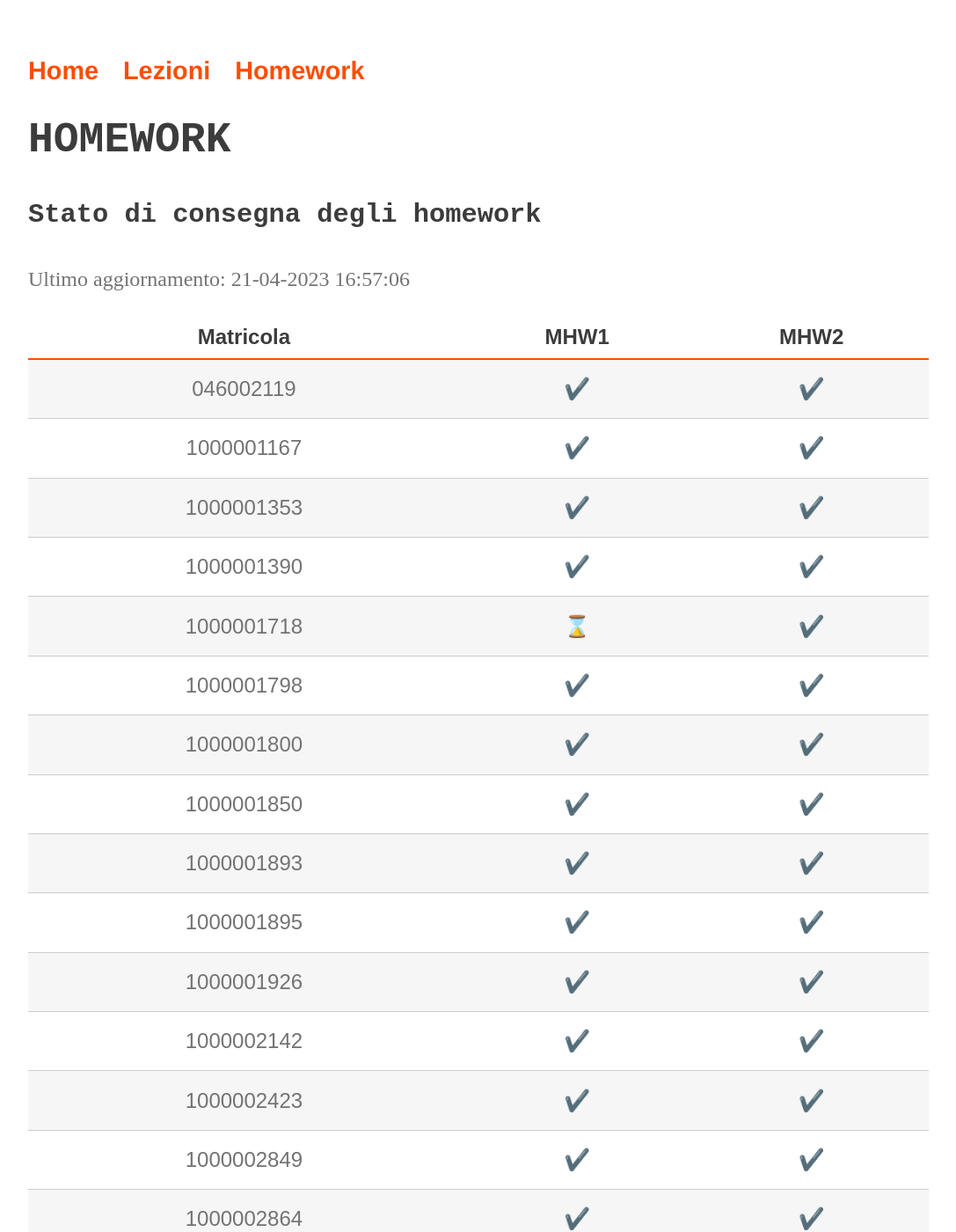
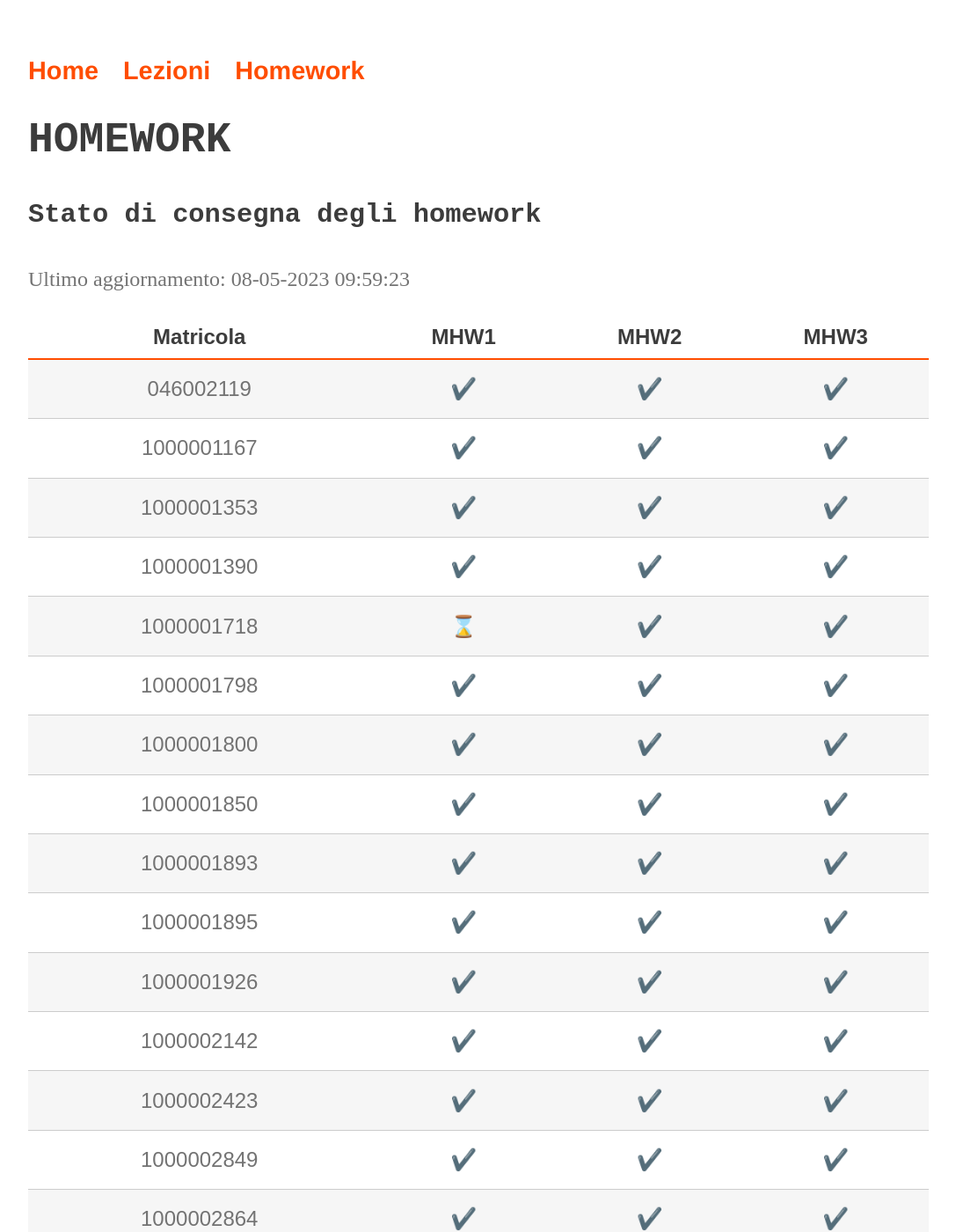
Before and after one commit to perceivelab/wp-al-23, a Jekyll site: the page built from status.md, in a window 1280 px wide and 1400 px high. Shown: the whole window at 88% size, without its empty margins (96-1183 px from the left). Built offline with Jekyll 4.4.1, drawn with Linux system fonts in a browser that asks for light colours; emoji names are drawn with the system emoji font; our own code applies the rules of GitHub Pages for plain Markdown files; some of the changed text lies outside the part shown.

Commit message:
Update status

```diff
--- a/status.md
+++ b/status.md
@@ -6,163 +6,163 @@ layout: page
 
 #### Stato di consegna degli homework
 
-Ultimo aggiornamento: 21-04-2023 16:57:06
+Ultimo aggiornamento: 08-05-2023 09:59:23
 
-| Matricola | MHW1 |  MHW2 |
-| :------: | :----: | :----: |
-| 046002119 | :heavy_check_mark: | :heavy_check_mark: |
-| 1000001167 | :heavy_check_mark: | :heavy_check_mark: |
-| 1000001353 | :heavy_check_mark: | :heavy_check_mark: |
-| 1000001390 | :heavy_check_mark: | :heavy_check_mark: |
-| 1000001718 | :hourglass: | :heavy_check_mark: |
-| 1000001798 | :heavy_check_mark: | :heavy_check_mark: |
-| 1000001800 | :heavy_check_mark: | :heavy_check_mark: |
-| 1000001850 | :heavy_check_mark: | :heavy_check_mark: |
-| 1000001893 | :heavy_check_mark: | :heavy_check_mark: |
-| 1000001895 | :heavy_check_mark: | :heavy_check_mark: |
-| 1000001926 | :heavy_check_mark: | :heavy_check_mark: |
-| 1000002142 | :heavy_check_mark: | :heavy_check_mark: |
-| 1000002423 | :heavy_check_mark: | :heavy_check_mark: |
-| 1000002849 | :heavy_check_mark: | :heavy_check_mark: |
-| 1000002864 | :heavy_check_mark: | :heavy_check_mark: |
-| 1000003096 | :heavy_check_mark: | :heavy_check_mark: |
-| 1000003132 | :heavy_check_mark: | :heavy_check_mark: |
-| 1000003857 | :heavy_check_mark: | :heavy_check_mark: |
-| 1000005160 | :heavy_check_mark: | :heavy_check_mark: |
-| 1000006757 | :heavy_check_mark: | :heavy_check_mark: |
-| 1000007890 | :heavy_check_mark: | :heavy_check_mark: |
-| 1000011314 | :heavy_check_mark: | :heavy_check_mark: |
-| 1000012104 | :heavy_check_mark: | :heavy_check_mark: |
-| 1000012126 | :heavy_check_mark: | :heavy_check_mark: |
-| 1000014446 | :heavy_check_mark: | :heavy_check_mark: |
-| 1000014461 | :heavy_check_mark: | :heavy_check_mark: |
-| 1000014469 | :heavy_check_mark: | :heavy_check_mark: |
-| 1000014514 | :heavy_check_mark: | :heavy_check_mark: |
-| 1000014523 | :heavy_check_mark: | :heavy_check_mark: |
-| 1000014527 | :heavy_check_mark: | :x: |
-| 1000014536 | :heavy_check_mark: | :heavy_check_mark: |
-| 1000014542 | :heavy_check_mark: | :heavy_check_mark: |
-| 1000014560 | :heavy_check_mark: | :heavy_check_mark: |
-| 1000014564 | :heavy_check_mark: | :heavy_check_mark: |
-| 1000014567 | :heavy_check_mark: | :heavy_check_mark: |
-| 1000014592 | :heavy_check_mark: | :heavy_check_mark: |
-| 1000014599 | :heavy_check_mark: | :heavy_check_mark: |
-| 1000014629 | :heavy_check_mark: | :heavy_check_mark: |
-| 1000014633 | :heavy_check_mark: | :heavy_check_mark: |
-| 1000014638 | :heavy_check_mark: | :heavy_check_mark: |
-| 1000014654 | :heavy_check_mark: | :heavy_check_mark: |
-| 1000014674 | :heavy_check_mark: | :heavy_check_mark: |
-| 1000014688 | :heavy_check_mark: | :heavy_check_mark: |
-| 1000014719 | :heavy_check_mark: | :heavy_check_mark: |
-| 1000014731 | :heavy_check_mark: | :heavy_check_mark: |
-| 1000014775 | :heavy_check_mark: | :heavy_check_mark: |
-| 1000014793 | :heavy_check_mark: | :heavy_check_mark: |
-| 1000014800 | :heavy_check_mark: | :heavy_check_mark: |
-| 1000014823 | :heavy_check_mark: | :heavy_check_mark: |
-| 1000014826 | :heavy_check_mark: | :heavy_check_mark: |
-| 1000014831 | :heavy_check_mark: | :x: |
-| 1000014832 | :heavy_check_mark: | :heavy_check_mark: |
-| 1000014836 | :heavy_check_mark: | :heavy_check_mark: |
-| 1000014837 | :heavy_check_mark: | :heavy_check_mark: |
-| 1000014847 | :heavy_check_mark: | :heavy_check_mark: |
-| 1000014935 | :heavy_check_mark: | :heavy_check_mark: |
-| 1000014947 | :heavy_check_mark: | :hourglass: |
-| 1000015005 | :heavy_check_mark: | :heavy_check_mark: |
-| 1000015022 | :heavy_check_mark: | :heavy_check_mark: |
-| 1000015037 | :heavy_check_mark: | :heavy_check_mark: |
-| 1000015063 | :heavy_check_mark: | :heavy_check_mark: |
-| 1000015111 | :heavy_check_mark: | :heavy_check_mark: |
-| 1000015126 | :heavy_check_mark: | :heavy_check_mark: |
-| 1000015159 | :heavy_check_mark: | :heavy_check_mark: |
-| 1000015187 | :heavy_check_mark: | :heavy_check_mark: |
-| 1000015204 | :heavy_check_mark: | :heavy_check_mark: |
-| 1000015237 | :heavy_check_mark: | :heavy_check_mark: |
-| 1000015248 | :heavy_check_mark: | :heavy_check_mark: |
-| 1000015266 | :heavy_check_mark: | :heavy_check_mark: |
-| 1000015308 | :heavy_check_mark: | :heavy_check_mark: |
-| 1000015325 | :heavy_check_mark: | :heavy_check_mark: |
-| 1000015332 | :heavy_check_mark: | :heavy_check_mark: |
-| 1000015351 | :heavy_check_mark: | :heavy_check_mark: |
-| 1000015380 | :x: | :x: |
-| 1000015425 | :heavy_check_mark: | :heavy_check_mark: |
-| 1000015459 | :heavy_check_mark: | :heavy_check_mark: |
-| 1000015488 | :heavy_check_mark: | :heavy_check_mark: |
-| 1000015514 | :heavy_check_mark: | :heavy_check_mark: |
-| 1000015612 | :heavy_check_mark: | :heavy_check_mark: |
-| 1000015752 | :heavy_check_mark: | :heavy_check_mark: |
-| 1000015803 | :heavy_check_mark: | :heavy_check_mark: |
-| 1000015804 | :heavy_check_mark: | :heavy_check_mark: |
-| 1000015817 | :heavy_check_mark: | :heavy_check_mark: |
-| 1000015842 | :heavy_check_mark: | :heavy_check_mark: |
-| 1000015891 | :heavy_check_mark: | :heavy_check_mark: |
-| 1000015900 | :heavy_check_mark: | :heavy_check_mark: |
-| 1000015905 | :heavy_check_mark: | :heavy_check_mark: |
-| 1000015960 | :heavy_check_mark: | :heavy_check_mark: |
-| 1000015996 | :heavy_check_mark: | :heavy_check_mark: |
-| 1000016054 | :heavy_check_mark: | :heavy_check_mark: |
-| 1000016055 | :heavy_check_mark: | :heavy_check_mark: |
-| 1000016059 | :heavy_check_mark: | :heavy_check_mark: |
-| 1000016075 | :heavy_check_mark: | :heavy_check_mark: |
-| 1000016083 | :heavy_check_mark: | :heavy_check_mark: |
-| 1000016097 | :heavy_check_mark: | :heavy_check_mark: |
-| 1000016099 | :heavy_check_mark: | :heavy_check_mark: |
-| 1000016113 | :heavy_check_mark: | :heavy_check_mark: |
-| 1000016135 | :heavy_check_mark: | :heavy_check_mark: |
-| 1000016152 | :heavy_check_mark: | :heavy_check_mark: |
-| 1000016153 | :heavy_check_mark: | :heavy_check_mark: |
-| 1000016158 | :heavy_check_mark: | :heavy_check_mark: |
-| 1000016172 | :heavy_check_mark: | :heavy_check_mark: |
-| 1000016199 | :heavy_check_mark: | :heavy_check_mark: |
-| 1000016213 | :heavy_check_mark: | :heavy_check_mark: |
-| 1000016215 | :heavy_check_mark: | :hourglass: |
-| 1000016216 | :heavy_check_mark: | :heavy_check_mark: |
-| 1000016273 | :heavy_check_mark: | :heavy_check_mark: |
-| 1000016306 | :heavy_check_mark: | :heavy_check_mark: |
-| 1000016378 | :heavy_check_mark: | :heavy_check_mark: |
-| 1000016379 | :hourglass: | :heavy_check_mark: |
-| 1000016405 | :heavy_check_mark: | :heavy_check_mark: |
-| 1000016440 | :heavy_check_mark: | :heavy_check_mark: |
-| 1000016482 | :heavy_check_mark: | :heavy_check_mark: |
-| 1000016550 | :heavy_check_mark: | :heavy_check_mark: |
-| 1000016641 | :heavy_check_mark: | :heavy_check_mark: |
-| 1000016648 | :heavy_check_mark: | :heavy_check_mark: |
-| 1000016659 | :heavy_check_mark: | :heavy_check_mark: |
-| 1000016666 | :heavy_check_mark: | :heavy_check_mark: |
-| 1000016688 | :heavy_check_mark: | :heavy_check_mark: |
-| 1000016746 | :heavy_check_mark: | :heavy_check_mark: |
-| 1000016768 | :heavy_check_mark: | :heavy_check_mark: |
-| 1000016950 | :heavy_check_mark: | :heavy_check_mark: |
-| 1000017123 | :heavy_check_mark: | :heavy_check_mark: |
-| 1000018059 | :heavy_check_mark: | :heavy_check_mark: |
-| 1000018087 | :heavy_check_mark: | :heavy_check_mark: |
-| 1000018782 | :heavy_check_mark: | :heavy_check_mark: |
-| 1000020192 | :heavy_check_mark: | :heavy_check_mark: |
-| 1000020277 | :heavy_check_mark: | :heavy_check_mark: |
-| 1000020516 | :heavy_check_mark: | :heavy_check_mark: |
-| 1000021487 | :heavy_check_mark: | :heavy_check_mark: |
-| 1000022055 | :heavy_check_mark: | :heavy_check_mark: |
-| 1000022201 | :heavy_check_mark: | :heavy_check_mark: |
-| 1000022231 | :heavy_check_mark: | :heavy_check_mark: |
-| 1000023441 | :heavy_check_mark: | :heavy_check_mark: |
-| 1000023832 | :heavy_check_mark: | :heavy_check_mark: |
-| 1000026776 | :heavy_check_mark: | :heavy_check_mark: |
-| 1000026796 | :heavy_check_mark: | :heavy_check_mark: |
-| 1000030219 | :heavy_check_mark: | :heavy_check_mark: |
-| 1000041178 | :heavy_check_mark: | :heavy_check_mark: |
-| 1000041276 | :heavy_check_mark: | :heavy_check_mark: |
-| 1000041279 | :heavy_check_mark: | :heavy_check_mark: |
-| 100016735 | :heavy_check_mark: | :heavy_check_mark: |
-| O46000781 | :heavy_check_mark: | :heavy_check_mark: |
-| O46001380 | :hourglass: | :heavy_check_mark: |
-| O46001617 | :heavy_check_mark: | :heavy_check_mark: |
-| O46001775 | :heavy_check_mark: | :heavy_check_mark: |
-| O46001942 | :heavy_check_mark: | :heavy_check_mark: |
-| O46002011 | :heavy_check_mark: | :heavy_check_mark: |
-| O46002030 | :heavy_check_mark: | :heavy_check_mark: |
-| O46002043 | :heavy_check_mark: | :heavy_check_mark: |
-| O46002075 | :heavy_check_mark: | :heavy_check_mark: |
-| O46002096 | :heavy_check_mark: | :heavy_check_mark: |
-| O46002116 | :x: | :x: |
-| O46002243 | :heavy_check_mark: | :heavy_check_mark: |
-| O46002318 | :heavy_check_mark: | :hourglass: |
-| o46000971 | :heavy_check_mark: | :heavy_check_mark: |
+| Matricola | MHW1 |  MHW2 |  MHW3 |
+| :------: | :----: | :----: | :----: |
+| 046002119 | :heavy_check_mark: | :heavy_check_mark: | :heavy_check_mark: |
+| 1000001167 | :heavy_check_mark: | :heavy_check_mark: | :heavy_check_mark: |
+| 1000001353 | :heavy_check_mark: | :heavy_check_mark: | :heavy_check_mark: |
+| 1000001390 | :heavy_check_mark: | :heavy_check_mark: | :heavy_check_mark: |
+| 1000001718 | :hourglass: | :heavy_check_mark: | :heavy_check_mark: |
+| 1000001798 | :heavy_check_mark: | :heavy_check_mark: | :heavy_check_mark: |
+| 1000001800 | :heavy_check_mark: | :heavy_check_mark: | :heavy_check_mark: |
+| 1000001850 | :heavy_check_mark: | :heavy_check_mark: | :heavy_check_mark: |
+| 1000001893 | :heavy_check_mark: | :heavy_check_mark: | :heavy_check_mark: |
+| 1000001895 | :heavy_check_mark: | :heavy_check_mark: | :heavy_check_mark: |
+| 1000001926 | :heavy_check_mark: | :heavy_check_mark: | :heavy_check_mark: |
+| 1000002142 | :heavy_check_mark: | :heavy_check_mark: | :heavy_check_mark: |
+| 1000002423 | :heavy_check_mark: | :heavy_check_mark: | :heavy_check_mark: |
+| 1000002849 | :heavy_check_mark: | :heavy_check_mark: | :heavy_check_mark: |
+| 1000002864 | :heavy_check_mark: | :heavy_check_mark: | :heavy_check_mark: |
+| 1000003096 | :heavy_check_mark: | :heavy_check_mark: | :heavy_check_mark: |
+| 1000003132 | :heavy_check_mark: | :heavy_check_mark: | :heavy_check_mark: |
+| 1000003857 | :heavy_check_mark: | :heavy_check_mark: | :heavy_check_mark: |
+| 1000005160 | :heavy_check_mark: | :heavy_check_mark: | :heavy_check_mark: |
+| 1000006757 | :heavy_check_mark: | :heavy_check_mark: | :heavy_check_mark: |
+| 1000007890 | :heavy_check_mark: | :heavy_check_mark: | :heavy_check_mark: |
+| 1000011314 | :heavy_check_mark: | :heavy_check_mark: | :heavy_check_mark: |
+| 1000012104 | :heavy_check_mark: | :heavy_check_mark: | :heavy_check_mark: |
+| 1000012126 | :heavy_check_mark: | :heavy_check_mark: | :heavy_check_mark: |
+| 1000014446 | :heavy_check_mark: | :heavy_check_mark: | :heavy_check_mark: |
+| 1000014461 | :heavy_check_mark: | :heavy_check_mark: | :x: |
+| 1000014469 | :heavy_check_mark: | :heavy_check_mark: | :heavy_check_mark: |
+| 1000014514 | :heavy_check_mark: | :heavy_check_mark: | :x: |
+| 1000014523 | :heavy_check_mark: | :heavy_check_mark: | :heavy_check_mark: |
+| 1000014527 | :heavy_check_mark: | :x: | :x: |
+| 1000014536 | :heavy_check_mark: | :heavy_check_mark: | :heavy_check_mark: |
+| 1000014542 | :heavy_check_mark: | :heavy_check_mark: | :heavy_check_mark: |
+| 1000014560 | :heavy_check_mark: | :heavy_check_mark: | :heavy_check_mark: |
+| 1000014564 | :heavy_check_mark: | :heavy_check_mark: | :heavy_check_mark: |
+| 1000014567 | :heavy_check_mark: | :heavy_check_mark: | :heavy_check_mark: |
+| 1000014592 | :heavy_check_mark: | :heavy_check_mark: | :heavy_check_mark: |
+| 1000014599 | :heavy_check_mark: | :heavy_check_mark: | :heavy_check_mark: |
+| 1000014629 | :heavy_check_mark: | :heavy_check_mark: | :heavy_check_mark: |
+| 1000014633 | :heavy_check_mark: | :heavy_check_mark: | :heavy_check_mark: |
+| 1000014638 | :heavy_check_mark: | :heavy_check_mark: | :heavy_check_mark: |
+| 1000014654 | :heavy_check_mark: | :heavy_check_mark: | :heavy_check_mark: |
+| 1000014674 | :heavy_check_mark: | :heavy_check_mark: | :heavy_check_mark: |
+| 1000014688 | :heavy_check_mark: | :heavy_check_mark: | :heavy_check_mark: |
+| 1000014719 | :heavy_check_mark: | :heavy_check_mark: | :heavy_check_mark: |
+| 1000014731 | :heavy_check_mark: | :heavy_check_mark: | :heavy_check_mark: |
+| 1000014775 | :heavy_check_mark: | :heavy_check_mark: | :heavy_check_mark: |
+| 1000014793 | :heavy_check_mark: | :heavy_check_mark: | :heavy_check_mark: |
+| 1000014800 | :heavy_check_mark: | :heavy_check_mark: | :heavy_check_mark: |
+| 1000014823 | :heavy_check_mark: | :heavy_check_mark: | :heavy_check_mark: |
+| 1000014826 | :heavy_check_mark: | :heavy_check_mark: | :heavy_check_mark: |
+| 1000014831 | :heavy_check_mark: | :hourglass: | :x: |
+| 1000014832 | :heavy_check_mark: | :heavy_check_mark: | :heavy_check_mark: |
+| 1000014836 | :heavy_check_mark: | :heavy_check_mark: | :heavy_check_mark: |
+| 1000014837 | :heavy_check_mark: | :heavy_check_mark: | :heavy_check_mark: |
+| 1000014847 | :heavy_check_mark: | :heavy_check_mark: | :heavy_check_mark: |
+| 1000014935 | :heavy_check_mark: | :heavy_check_mark: | :x: |
+| 1000014947 | :heavy_check_mark: | :hourglass: | :heavy_check_mark: |
+| 1000015005 | :heavy_check_mark: | :heavy_check_mark: | :heavy_check_mark: |
+| 1000015022 | :heavy_check_mark: | :heavy_check_mark: | :hourglass: |
+| 1000015037 | :heavy_check_mark: | :heavy_check_mark: | :heavy_check_mark: |
+| 1000015063 | :heavy_check_mark: | :heavy_check_mark: | :hourglass: |
+| 1000015111 | :heavy_check_mark: | :heavy_check_mark: | :heavy_check_mark: |
+| 1000015126 | :heavy_check_mark: | :heavy_check_mark: | :heavy_check_mark: |
+| 1000015159 | :heavy_check_mark: | :heavy_check_mark: | :heavy_check_mark: |
+| 1000015187 | :heavy_check_mark: | :heavy_check_mark: | :heavy_check_mark: |
+| 1000015204 | :heavy_check_mark: | :heavy_check_mark: | :heavy_check_mark: |
+| 1000015237 | :heavy_check_mark: | :heavy_check_mark: | :heavy_check_mark: |
+| 1000015248 | :heavy_check_mark: | :heavy_check_mark: | :heavy_check_mark: |
+| 1000015266 | :heavy_check_mark: | :heavy_check_mark: | :heavy_check_mark: |
+| 1000015308 | :heavy_check_mark: | :heavy_check_mark: | :heavy_check_mark: |
+| 1000015325 | :heavy_check_mark: | :heavy_check_mark: | :heavy_check_mark: |
+| 1000015332 | :heavy_check_mark: | :heavy_check_mark: | :heavy_check_mark: |
+| 1000015351 | :heavy_check_mark: | :heavy_check_mark: | :heavy_check_mark: |
+| 1000015380 | :x: | :x: | :x: |
+| 1000015425 | :heavy_check_mark: | :heavy_check_mark: | :heavy_check_mark: |
+| 1000015459 | :heavy_check_mark: | :heavy_check_mark: | :heavy_check_mark: |
+| 1000015488 | :heavy_check_mark: | :heavy_check_mark: | :heavy_check_mark: |
+| 1000015514 | :heavy_check_mark: | :heavy_check_mark: | :heavy_check_mark: |
+| 1000015612 | :heavy_check_mark: | :heavy_check_mark: | :heavy_check_mark: |
+| 1000015752 | :heavy_check_mark: | :heavy_check_mark: | :x: |
+| 1000015803 | :heavy_check_mark: | :heavy_check_mark: | :heavy_check_mark: |
+| 1000015804 | :heavy_check_mark: | :heavy_check_mark: | :heavy_check_mark: |
+| 1000015817 | :heavy_check_mark: | :heavy_check_mark: | :heavy_check_mark: |
+| 1000015842 | :heavy_check_mark: | :heavy_check_mark: | :heavy_check_mark: |
+| 1000015891 | :heavy_check_mark: | :heavy_check_mark: | :heavy_check_mark: |
+| 1000015900 | :heavy_check_mark: | :heavy_check_mark: | :heavy_check_mark: |
+| 1000015905 | :heavy_check_mark: | :heavy_check_mark: | :heavy_check_mark: |
+| 1000015960 | :heavy_check_mark: | :heavy_check_mark: | :heavy_check_mark: |
+| 1000015996 | :heavy_check_mark: | :heavy_check_mark: | :heavy_check_mark: |
+| 1000016054 | :heavy_check_mark: | :heavy_check_mark: | :heavy_check_mark: |
+| 1000016055 | :heavy_check_mark: | :heavy_check_mark: | :heavy_check_mark: |
+| 1000016059 | :heavy_check_mark: | :heavy_check_mark: | :heavy_check_mark: |
+| 1000016075 | :heavy_check_mark: | :heavy_check_mark: | :heavy_check_mark: |
+| 1000016083 | :heavy_check_mark: | :heavy_check_mark: | :heavy_check_mark: |
+| 1000016097 | :heavy_check_mark: | :heavy_check_mark: | :heavy_check_mark: |
+| 1000016099 | :heavy_check_mark: | :heavy_check_mark: | :heavy_check_mark: |
+| 1000016113 | :heavy_check_mark: | :heavy_check_mark: | :heavy_check_mark: |
+| 1000016135 | :heavy_check_mark: | :heavy_check_mark: | :heavy_check_mark: |
+| 1000016152 | :heavy_check_mark: | :heavy_check_mark: | :heavy_check_mark: |
+| 1000016153 | :heavy_check_mark: | :heavy_check_mark: | :heavy_check_mark: |
+| 1000016158 | :heavy_check_mark: | :heavy_check_mark: | :heavy_check_mark: |
+| 1000016172 | :heavy_check_mark: | :heavy_check_mark: | :heavy_check_mark: |
+| 1000016199 | :heavy_check_mark: | :heavy_check_mark: | :heavy_check_mark: |
+| 1000016213 | :heavy_check_mark: | :heavy_check_mark: | :heavy_check_mark: |
+| 1000016215 | :heavy_check_mark: | :hourglass: | :heavy_check_mark: |
+| 1000016216 | :heavy_check_mark: | :heavy_check_mark: | :heavy_check_mark: |
+| 1000016273 | :heavy_check_mark: | :heavy_check_mark: | :heavy_check_mark: |
+| 1000016306 | :heavy_check_mark: | :heavy_check_mark: | :heavy_check_mark: |
+| 1000016378 | :heavy_check_mark: | :heavy_check_mark: | :heavy_check_mark: |
+| 1000016379 | :hourglass: | :heavy_check_mark: | :heavy_check_mark: |
+| 1000016405 | :heavy_check_mark: | :heavy_check_mark: | :heavy_check_mark: |
+| 1000016440 | :heavy_check_mark: | :heavy_check_mark: | :heavy_check_mark: |
+| 1000016482 | :heavy_check_mark: | :heavy_check_mark: | :heavy_check_mark: |
+| 1000016550 | :heavy_check_mark: | :heavy_check_mark: | :heavy_check_mark: |
+| 1000016641 | :heavy_check_mark: | :heavy_check_mark: | :heavy_check_mark: |
+| 1000016648 | :heavy_check_mark: | :heavy_check_mark: | :heavy_check_mark: |
+| 1000016659 | :heavy_check_mark: | :heavy_check_mark: | :heavy_check_mark: |
+| 1000016666 | :heavy_check_mark: | :heavy_check_mark: | :heavy_check_mark: |
+| 1000016688 | :heavy_check_mark: | :heavy_check_mark: | :heavy_check_mark: |
+| 1000016746 | :heavy_check_mark: | :heavy_check_mark: | :heavy_check_mark: |
+| 1000016768 | :heavy_check_mark: | :heavy_check_mark: | :heavy_check_mark: |
+| 1000016950 | :heavy_check_mark: | :heavy_check_mark: | :heavy_check_mark: |
+| 1000017123 | :heavy_check_mark: | :heavy_check_mark: | :heavy_check_mark: |
+| 1000018059 | :heavy_check_mark: | :heavy_check_mark: | :heavy_check_mark: |
+| 1000018087 | :heavy_check_mark: | :heavy_check_mark: | :heavy_check_mark: |
+| 1000018782 | :heavy_check_mark: | :heavy_check_mark: | :heavy_check_mark: |
+| 1000020192 | :heavy_check_mark: | :heavy_check_mark: | :heavy_check_mark: |
+| 1000020277 | :heavy_check_mark: | :heavy_check_mark: | :heavy_check_mark: |
+| 1000020516 | :heavy_check_mark: | :heavy_check_mark: | :heavy_check_mark: |
+| 1000021487 | :heavy_check_mark: | :heavy_check_mark: | :heavy_check_mark: |
+| 1000022055 | :heavy_check_mark: | :heavy_check_mark: | :heavy_check_mark: |
+| 1000022201 | :heavy_check_mark: | :heavy_check_mark: | :heavy_check_mark: |
+| 1000022231 | :heavy_check_mark: | :heavy_check_mark: | :heavy_check_mark: |
+| 1000023441 | :heavy_check_mark: | :heavy_check_mark: | :heavy_check_mark: |
+| 1000023832 | :heavy_check_mark: | :heavy_check_mark: | :heavy_check_mark: |
+| 1000026776 | :heavy_check_mark: | :heavy_check_mark: | :heavy_check_mark: |
+| 1000026796 | :heavy_check_mark: | :heavy_check_mark: | :heavy_check_mark: |
+| 1000030219 | :heavy_check_mark: | :heavy_check_mark: | :heavy_check_mark: |
+| 1000041178 | :heavy_check_mark: | :heavy_check_mark: | :heavy_check_mark: |
+| 1000041276 | :heavy_check_mark: | :heavy_check_mark: | :heavy_check_mark: |
+| 1000041279 | :heavy_check_mark: | :heavy_check_mark: | :heavy_check_mark: |
+| 100016735 | :heavy_check_mark: | :heavy_check_mark: | :heavy_check_mark: |
+| O46000781 | :heavy_check_mark: | :heavy_check_mark: | :heavy_check_mark: |
+| O46001380 | :hourglass: | :heavy_check_mark: | :heavy_check_mark: |
+| O46001617 | :heavy_check_mark: | :heavy_check_mark: | :heavy_check_mark: |
+| O46001775 | :heavy_check_mark: | :heavy_check_mark: | :heavy_check_mark: |
+| O46001942 | :heavy_check_mark: | :heavy_check_mark: | :heavy_check_mark: |
+| O46002011 | :heavy_check_mark: | :heavy_check_mark: | :heavy_check_mark: |
+| O46002030 | :heavy_check_mark: | :heavy_check_mark: | :heavy_check_mark: |
+| O46002043 | :heavy_check_mark: | :heavy_check_mark: | :heavy_check_mark: |
+| O46002075 | :heavy_check_mark: | :heavy_check_mark: | :heavy_check_mark: |
+| O46002096 | :heavy_check_mark: | :heavy_check_mark: | :heavy_check_mark: |
+| O46002116 | :x: | :x: | :x: |
+| O46002243 | :heavy_check_mark: | :heavy_check_mark: | :heavy_check_mark: |
+| O46002318 | :heavy_check_mark: | :hourglass: | :x: |
+| o46000971 | :heavy_check_mark: | :heavy_check_mark: | :heavy_check_mark: |
```
